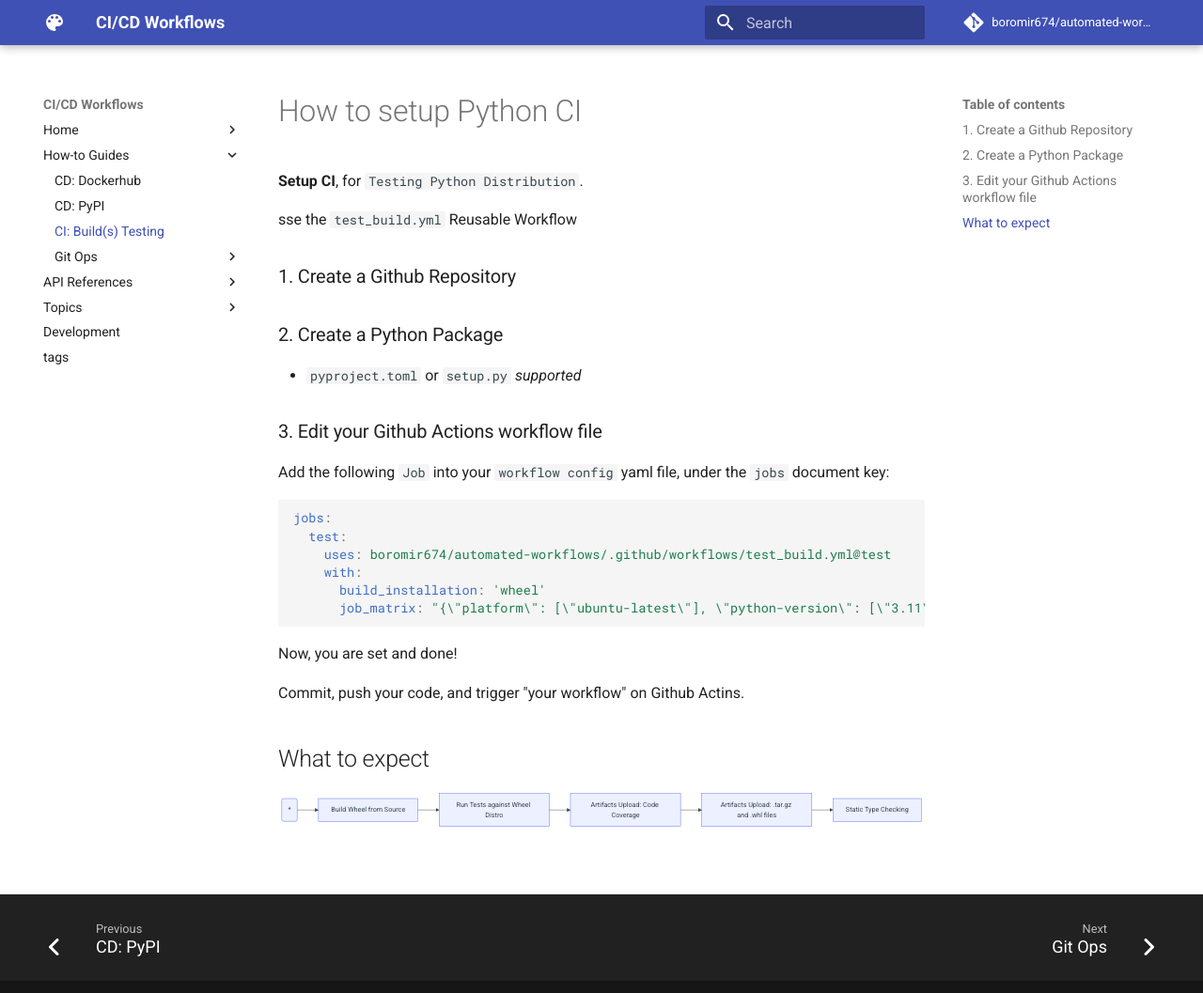
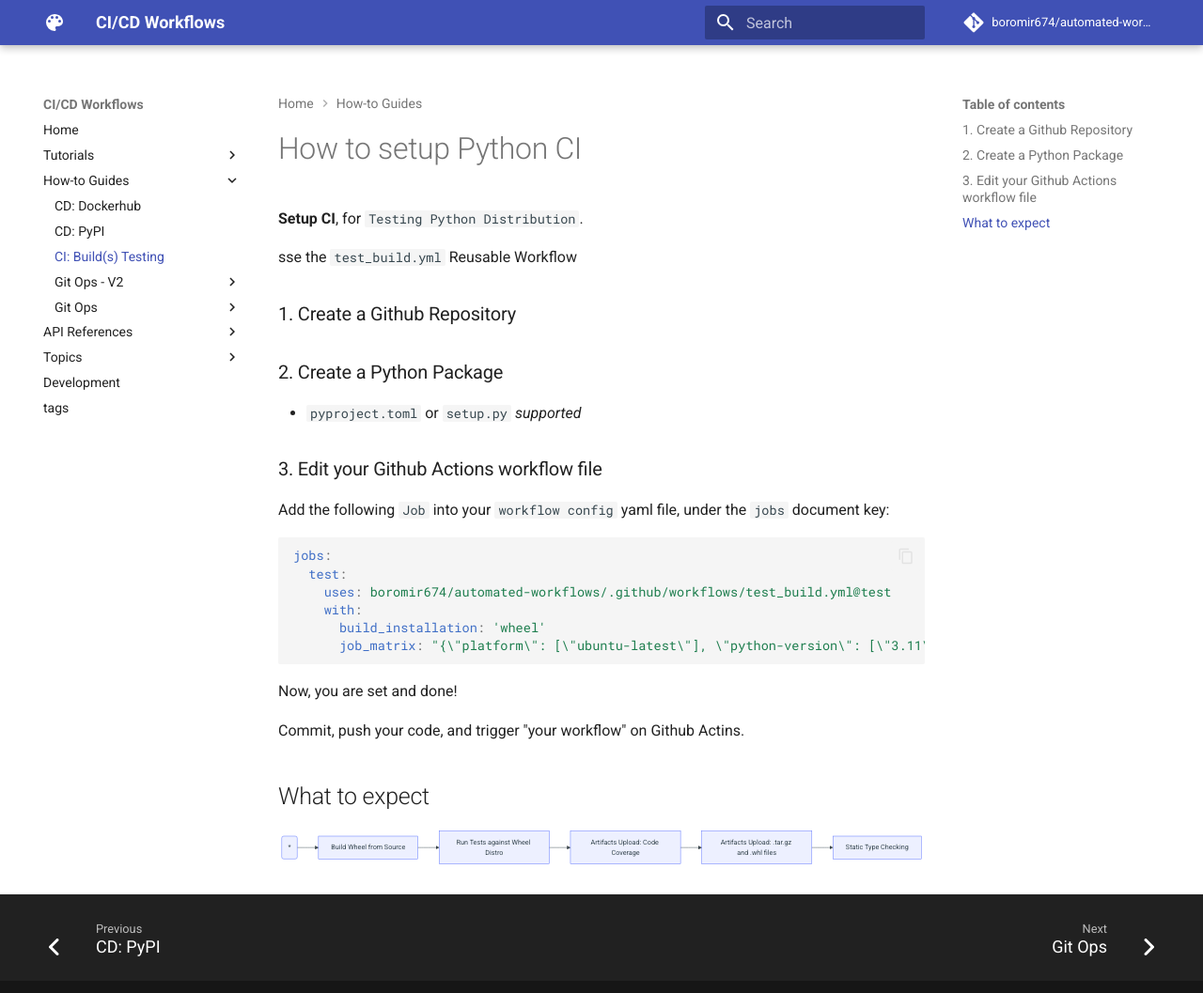
Before and after one commit to boromir674/automated-workflows, an MkDocs documentation site: the page built from docs/guides/guide_test_build.md, in a window 1280 px wide and 1068 px high. Shown: the top 1057 px of the window at 94% size. Built offline with MkDocs 1.6.1 and Material for MkDocs 9.7.7, drawn with Linux system fonts in a browser that asks for light colours; comment, search, counter and statistics services are not loaded; some of the changed lines change nothing that is shown.

Commit message:
add copy-code feature in mkdocs

```diff
--- a/mkdocs.yml
+++ b/mkdocs.yml
@@ -14,10 +14,14 @@
     next: fontawesome/solid/angle-right
     default: material/tag
   # favicon: images/favicon.png
+
   features:
     - navigation.path
     - navigation.top
     - navigation.footer
+    # renders copy button on code blocks
+    - content.code.copy
+
     # - navigation.indexes
   # navigation.instant break mermaid
   # features:
@@ -94,17 +98,29 @@
   # if attr_list is also added, then tooltips on other html elements are supported as below:
   # ie :material-information-outline:{ title="Important information" }
 
+  # The Details extension supercharges the Admonition extension, making the resulting call-outs collapsible, allowing them to be opened and closed by the user.
+  # https://squidfunk.github.io/mkdocs-material/setup/extensions/python-markdown-extensions/#details
+  # example: ??? blahblah
+  # expanded example: ???+ blahblah
+  # if element is insise non-trivial content wrap in div with class markdown
+  - pymdownx.details
 
 
 #### SIDE NAVIGATION - DESIGN ####
 nav:
   # each item in the list, renders a left side navigation item/page
-  - Home:
-      - "Quick Start": index.md
+  - Home: index.md
+  - Tutorials:
+    - "Branching Model": "tutorials/branch_model_tutorial.md"
   - How-to Guides:
       - "CD: Dockerhub": "guides/guide_setup_cicd.md"
       - "CD: PyPI": "guides/guide_setup_pypi.md"
       - "CI: Build(s) Testing": "guides/guide_test_build.md"
+
+      - "Git Ops - V2":
+        - "Git Readiness": "guides/gitops-v2/guide_git_readiness.md"
+        - "Release": "guides/gitops/setup/guide_setup_terminal_based_release_process.md"
+
       - "Git Ops":
           - guides/gitops/index.md
           - "Setup":
@@ -135,6 +151,7 @@
       - "Git Ops - Tag Main": api/ref_go-tag-main.md
       - "Git Ops - Clean-up Tags": api/ref_go-delete-tags.md
   - Topics:
+      - "Branching Strategy": "topics/branch_model.md"
       - "Single Status Workflow'": "topics/workflow_single_status_idea.md"
       - "Git Ops":
           - "topics/gitops/index.md"
```
